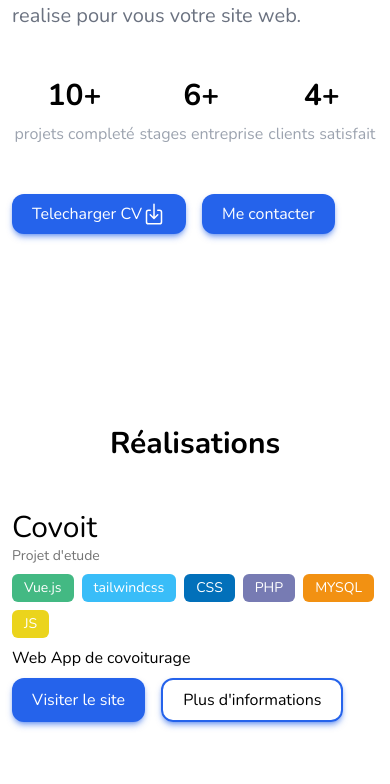
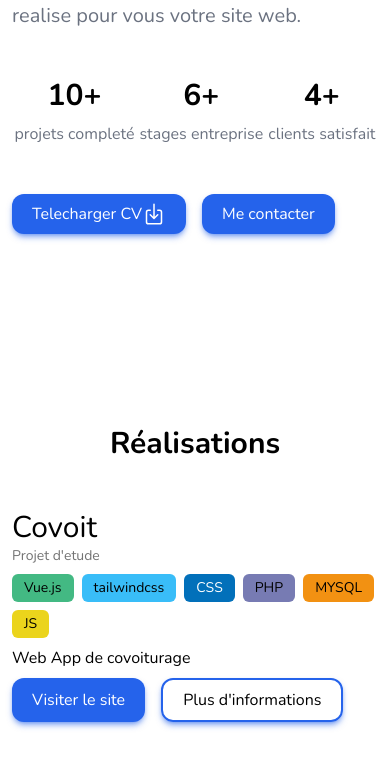
Before and after one commit to ErwanDecoster/Portfolio-2022, a Vue app: page / in a window 390 px wide. Shown: the part 1006-1790 px from the top of the page. Built offline with nearby package versions, Linux system fonts and the light colour scheme.

Commit message:
optimisation du site pour une meilleur conformiter a lighthouse

```diff
--- a/public/index.html
+++ b/public/index.html
@@ -1,5 +1,5 @@
 <!DOCTYPE html>
-<html lang="">
+<html lang="fr">
   <head>
     <meta charset="utf-8">
     <meta http-equiv="X-UA-Compatible" content="IE=edge">
--- a/src/components/Footer.vue
+++ b/src/components/Footer.vue
@@ -18,9 +18,9 @@
       <div class="flex flex-col w-64 gap-2">
         <p class="text-lg font-bold text-center">Portfolio</p>
         <ul class="flex flex-col items-center">
-          <li>
+          <!-- <li>
             <a class="hover:underline underline-offset-1 py-[1px] px-8 inline-block text-center" href="">Mensions lègales</a>
-          </li>
+          </li> -->
           <li>
             <router-link :to="{ name: 'home', hash: '#contact_form'}" class="hover:underline underline-offset-1 py-[1px] px-8 inline-block text-center">Contact</router-link>
           </li>
--- a/src/components/NavBar.vue
+++ b/src/components/NavBar.vue
@@ -19,7 +19,7 @@
         </ul>
       </nav>
     </div>
-    <button @click="openFullNav = !openFullNav" class="sm:hidden group h-8 w-8 absolute right-6 top-6 flex flex-col gap-2">
+    <button @click="openFullNav = !openFullNav" aria-label="Voir le menu" class="sm:hidden group h-8 w-8 absolute right-6 top-6 flex flex-col gap-2">
       <span class="w-full bg-black h-1 block rounded-full"></span>
       <span class="group-hover:w-1/3 w-full duration-150 bg-black h-1 block rounded-full"></span>
       <span class="w-full bg-black h-1 block rounded-full"></span>
--- a/src/components/Realisation.vue
+++ b/src/components/Realisation.vue
@@ -5,7 +5,7 @@
       <p class="text-sm text-left text-neutral-500">{{ data.type }}</p>
     </div>
     <ul class="flex gap-2 flex-wrap">
-      <li class="py-1 px-3 bg-red-500 text-white text-sm rounded-md" v-for="tech in data.techno" v-bind:key="tech" :style="'background-color: #' + tech.color">{{ tech.name }}</li>
+      <li class="py-1 px-3 bg-red-500 text-white text-sm rounded-md" v-for="tech in data.techno" v-bind:key="tech" :style="'background-color: #' + tech.color + '; color: #' + ContrastedColor(tech.color) + ';'">{{ tech.name }}</li>
     </ul>
     <p class="text-left grow-[1]">{{ data.shortDesc }}</p>
     <div class="flex gap-4">
@@ -21,5 +21,26 @@
 
 export default {
   props: ['data'],
+  methods: {
+    ContrastedColor(hexcolorParam) {
+      // If a leading # is provided, remove it
+      let hexcolor = hexcolorParam;
+      if (hexcolor.slice(0, 1) === '#') {
+        hexcolor = hexcolorParam.slice(1);
+      }
+      // Convert to RGB value
+      const r = parseInt(hexcolor.substr(0, 2), 16);
+      const g = parseInt(hexcolor.substr(2, 2), 16);
+      const b = parseInt(hexcolor.substr(4, 2), 16);
+      // Get YIQ ratio
+      // const yiq = ((r * 299) + (g * 587) + (b * 114)) / 1000;
+      const yiq = ((r * 350) + (g * 587) + (b * 114)) / 1000;
+      // Check contrast
+      return (yiq >= 128) ? '000' : 'fff';
+    },
+  },
+  mounted() {
+    console.log(this.ContrastedColor('#000'));
+  },
 };
 </script>
--- a/src/views/Home.vue
+++ b/src/views/Home.vue
@@ -85,15 +85,15 @@
             <ul class="flex justify-around">
               <li class="grid gap-2">
                 <p class="font-bold text-3xl text-center">10+</p>
-                <p class="text-gray-400 sm:w-32 text-center">projets completé</p>
+                <p class="text-gray-500 sm:w-32 text-center">projets completé</p>
               </li>
               <li class="grid gap-2">
                 <p class="font-bold text-3xl text-center">6+</p>
-                <p class="text-gray-400 sm:w-32 text-center">stages entreprise</p>
+                <p class="text-gray-500 sm:w-32 text-center">stages entreprise</p>
               </li>
               <li class="grid gap-2">
                 <p class="font-bold text-3xl text-center">4+</p>
-                <p class="text-gray-400 sm:w-32 text-center">clients satisfait</p>
+                <p class="text-gray-500 sm:w-32 text-center">clients satisfait</p>
               </li>
             </ul>
             <div class="flex gap-4">
```
